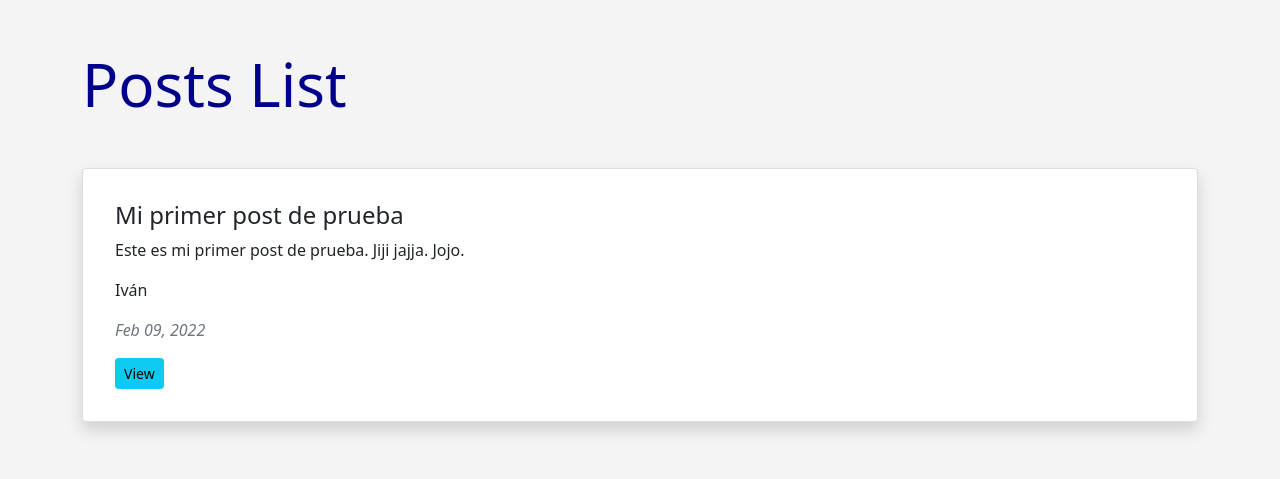
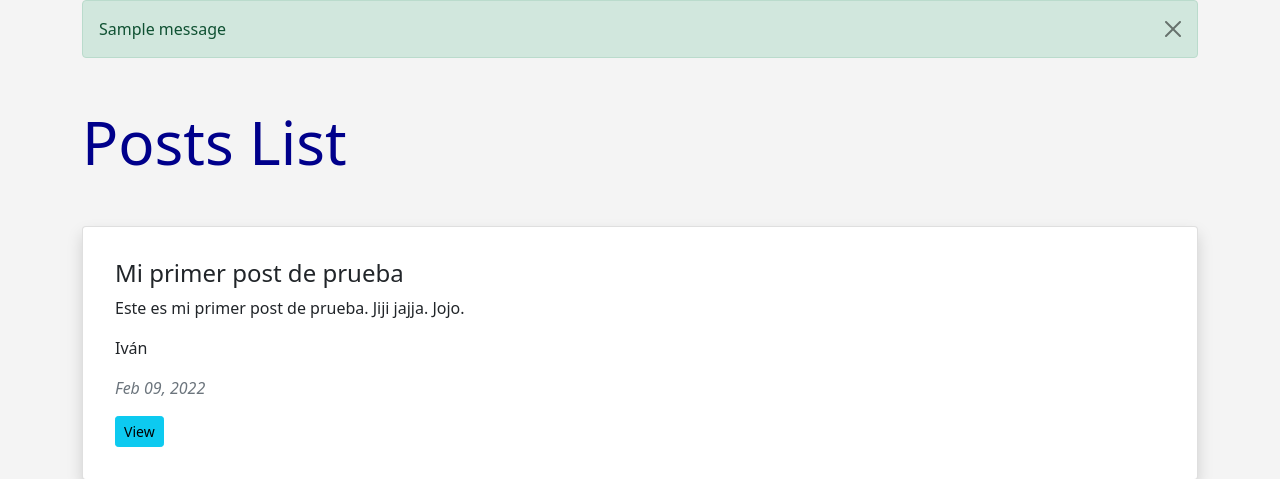
Before and after one commit to ivanlegranbizarro/flasker, a Flask app: page /all-posts in a window 1280 px wide. Shown: the part 56-535 px from the top of the page. Run offline with Flask 2, Linux system fonts and the light colour scheme; data comes from the database, SQL or seed files in the repository; both versions use the stored data as it was after the commit; one stand-in notice (Sample message) is shown.

Commit message:
Permissions for delet or edit posts

```diff
--- a/app.py
+++ b/app.py
@@ -102,11 +102,15 @@ def edit_post(id):
 @app.route('/delete-post/<int:id>', methods=['POST', 'GET'])
 @login_required
 def delete_post(id):
-    post = Posts.query.get_or_404(id)
-    db.session.delete(post)
-    db.session.commit()
-    flash('Your post has been deleted!', 'success')
-    return redirect(url_for('all_posts'))
+    if current_user.id == Posts.query.get_or_404(id).post_author.id:
+        post = Posts.query.get_or_404(id)
+        db.session.delete(post)
+        db.session.commit()
+        flash('Your post has been deleted!', 'success')
+        return redirect(url_for('all_posts'))
+    else:
+        flash('You are not authorized to delete this post', 'danger')
+        return redirect(url_for('all_posts'))
 
 
 # Confirmation Delete Post Page
--- a/templates/all_posts.html
+++ b/templates/all_posts.html
@@ -6,6 +6,16 @@ List of all Posts
 
 
 {% block content %}
+{% with messages = get_flashed_messages(with_categories=true) %}
+{% if messages %}
+{% for category, message in messages %}
+<div class="alert alert-{{ category }} alert-dismissible fade show" role="alert">
+    <button type="button" class="btn-close" data-bs-dismiss="alert" aria-label="Close"></button>
+    {{ message }}
+</div>
+{% endfor %}
+{% endif %}
+{% endwith %}
 {% if posts %}
 <h1 class="my-5">Posts List</h1>
 {% for post in posts %}
@@ -18,7 +28,7 @@ List of all Posts
         <p class="card-text text-muted fst-italic">{{ post.date_posted.strftime('%b %d, %Y') }}</p>
         <a href="{{ url_for('show_post', id=post.id) }}" class="btn btn-info btn-sm">View</a>
 
-        {% if current_user.is_authenticated %}
+        {% if current_user.is_authenticated and current_user.id == post.post_author.id %}
         <a href="{{ url_for('edit_post', id=post.id) }}" class="btn btn-warning btn-sm">Edit</a>
         <a href="{{ url_for('confirmation_delete_post', id=post.id) }}" class="btn btn-danger btn-sm">Delete</a>
         {% endif %}
--- a/templates/edit_post.html
+++ b/templates/edit_post.html
@@ -17,6 +17,8 @@ Edit your post!
 {% endif %}
 {% endwith %}
 
+
+{% if current_user.is_authenticated and current_user.id == post.post_author.id %}
 <h1 class="my-5">Edit your post</h1>
 <br>
 <div class="shadow p-3 mb-5 bg-body rounded">
@@ -34,5 +36,9 @@ Edit your post!
         {{ form.submit(class='btn btn-secondary btn-sm') }}
     </form>
 </div>
+{% else %}
+<p class="my-5">Sorry, you can't edith this post</p>
+{% endif %}
+
 
 {% endblock content %}
--- a/templates/show_post.html
+++ b/templates/show_post.html
@@ -16,7 +16,7 @@ Show detail post from {{ post.title }}
         <p class="card-text">{{ post.post_author.name }}</p>
         <p class="card-text text-muted fst-italic">{{ post.date_posted.strftime('%b %d, %Y') }}</p>
 
-        {% if current_user.is_authenticated %}
+        {% if current_user.is_authenticated and current_user.id == post.post_author.id %}
         <a href="{{ url_for('edit_post', id=post.id) }}" class="btn btn-warning btn-sm">Edit</a>
         <a href="{{ url_for('confirmation_delete_post', id=post.id) }}" class="btn btn-danger btn-sm">Delete</a>
         {% endif %}
```
Also changed, not shown: users.db.
